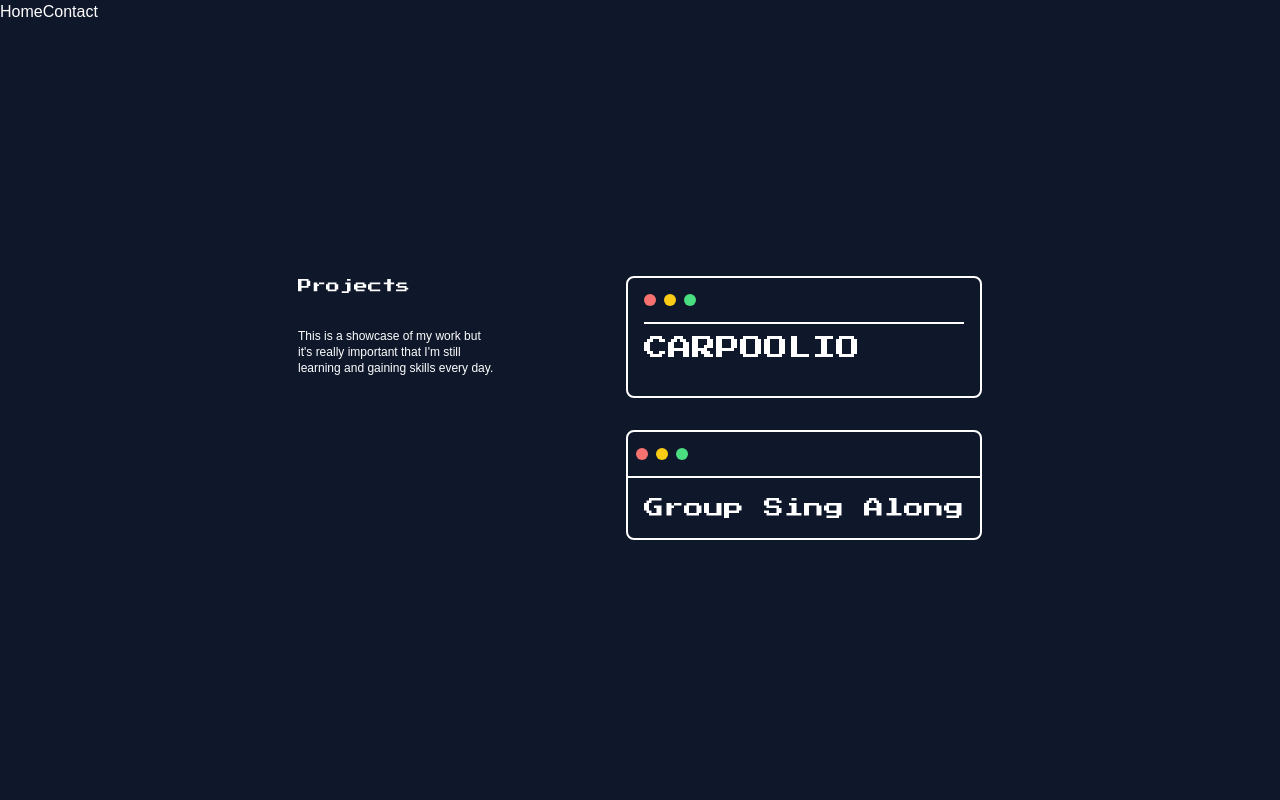
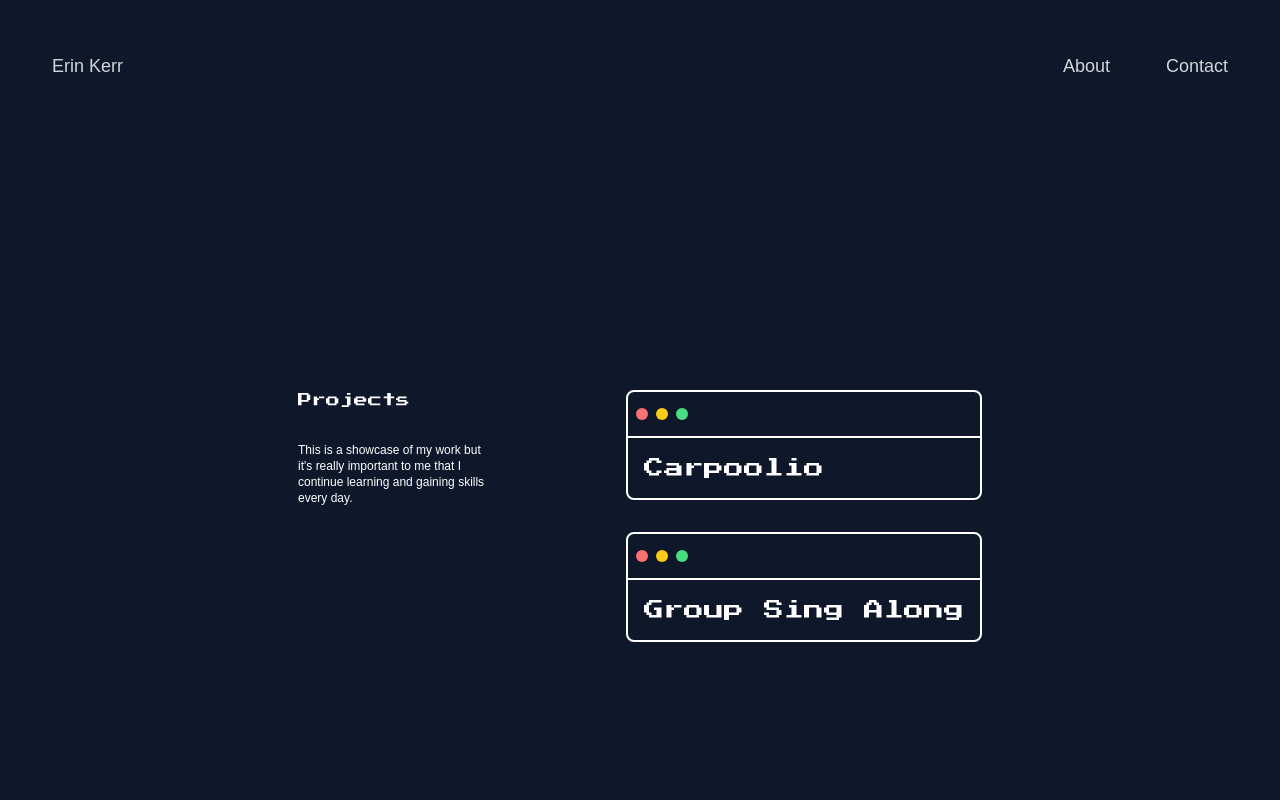
Before and after one commit to ernkerr/dev-portfolio, a Next.js app: page /projects in a window 1280 px wide. Shown: the top 800 px of the page. Built offline with nearby package versions, Linux system fonts and the light colour scheme; a web font is replaced by a local one.

Commit message:
add hover effects to projects

```diff
--- a/src/app/projects/page.tsx
+++ b/src/app/projects/page.tsx
@@ -4,15 +4,12 @@ import Link from "next/link";
 import DarkModeToggle from "@/components/DarkModeToggle";
 import { pressStart } from "../../../public/fonts/fonts";
 // import Image from "next/image";
+import NavBar from "@/components/NavBar";
 
 export default function Projects() {
   return (
     <div className="min-h-screen w-full bg-slate-100 dark:bg-slate-900 dark:text-white">
-      <nav>
-        <Link href="/">Home</Link>
-        {/* <Link href="/projects">Projects</Link> */}
-        <Link href="/contact">Contact</Link>
-      </nav>
+      <NavBar />
       <div className="flex flex-row justify-around">
         <div className="flex min-h-screen items-center justify-center">
           <div className="flex flex-col md:flex-row">
@@ -21,8 +18,8 @@ export default function Projects() {
                 Projects
               </h1>
               <p className="max-w-[200px] break-words text-xs">
-                This is a showcase of my work but it&apos;s really important
-                that I&apos;m still learning and gaining skills every day.
+                This is a showcase of my work but it&apos;s really important to
+                me that I continue learning and gaining skills every day.
               </p>
             </div>
             <div className="flex flex-col justify-center p-16">
@@ -30,9 +27,9 @@ export default function Projects() {
                 Personal Projects{" "}
               </h2> */}
               <div className="mb-8">
-                <div className="rounded-lg border-2 border-black p-4 dark:border-white">
+                <div className="rounded-lg border-2 border-black pt-4 dark:border-white">
                   {/* Browser bar styling */}
-                  <div className="border-b-2 border-black pb-2 dark:border-white">
+                  <div className="border-b-2 border-black px-2 pb-2 dark:border-white">
                     <div className="mb-2 flex gap-2">
                       <div className="h-3 w-3 rounded-full bg-red-400"></div>
                       <div className="h-3 w-3 rounded-full bg-yellow-400"></div>
@@ -40,8 +37,10 @@ export default function Projects() {
                     </div>
                   </div>
                   {/* Content */}
-                  <h2 className={`${pressStart.className} mb-4 pt-2 text-2xl`}>
-                    <Link href="/carpoolio">CARPOOLIO</Link>
+                  <h2
+                    className={`${pressStart.className} p-4 text-xl transition-colors duration-200 hover:bg-blue-600/20`}
+                  >
+                    <Link href="/carpoolio">Carpoolio</Link>
                   </h2>
                 </div>
               </div>
@@ -57,8 +56,10 @@ export default function Projects() {
                     </div>
                   </div>
                   {/* Content */}
-                  <h2 className={`${pressStart.className} p-4 text-xl`}>
-                    Group Sing Along
+                  <h2
+                    className={`${pressStart.className} p-4 text-xl hover:bg-blue-600/20`}
+                  >
+                    <Link href="/groupsingalong">Group Sing Along</Link>
                   </h2>
                   {/* <Image
                     src="/groupsingalong2.png"
--- a/src/components/BentoGrid.tsx
+++ b/src/components/BentoGrid.tsx
@@ -39,7 +39,7 @@ const BentoGrid = () => {
             <nav className="flex w-full items-center justify-between sm:m-4 md:m-6 lg:m-10">
               <Link
                 href="/"
-                className="text-md med:text-med transform-gpu rounded-lg py-2 pl-3 font-medium text-gray-300 transition-all duration-700 ease-in-out will-change-transform hover:bg-blue-500 hover:text-white sm:text-sm lg:text-lg"
+                className="text-md med:text-med transform-gpu rounded-lg p-3 font-medium text-gray-300 transition-all duration-700 ease-in-out will-change-transform hover:bg-blue-500 hover:text-white sm:text-sm lg:text-lg"
               >
                 ERIN KERR
               </Link>
```
Also changed, not shown: public/groupsingalong2.png (added).
